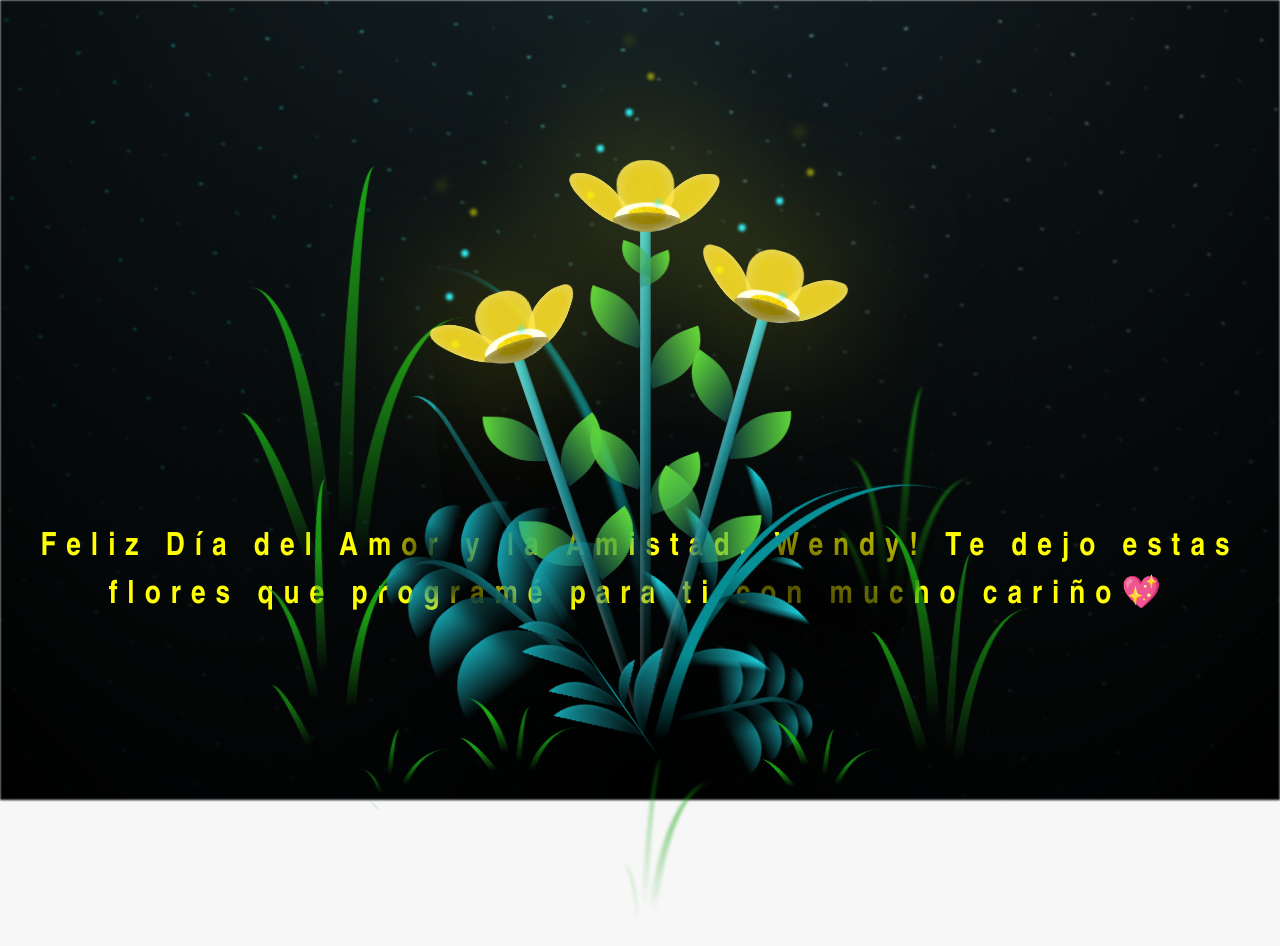
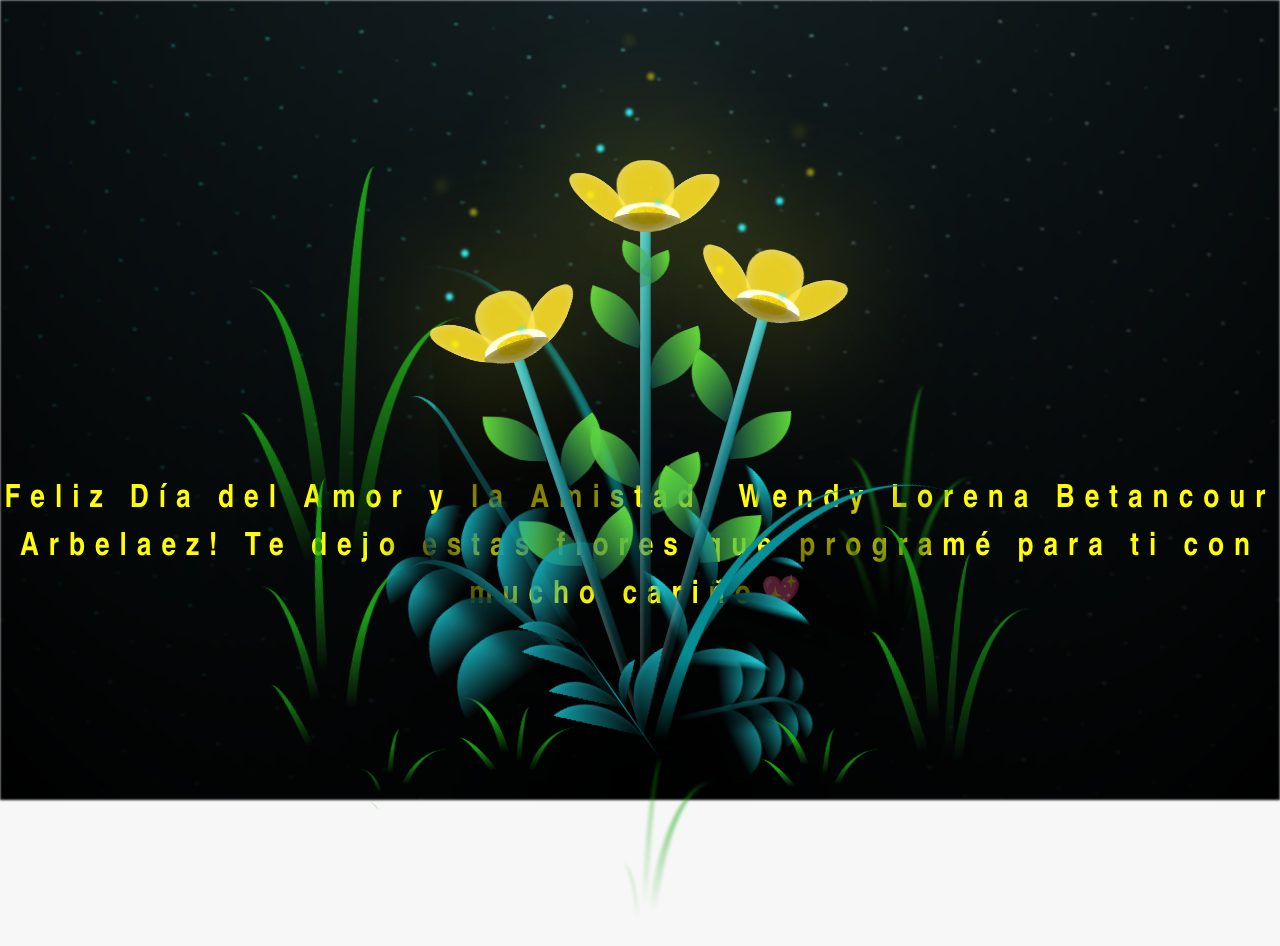
Before and after one commit to GabrielOrtega01/florWendy, a plain HTML site: page flower.html in a window 1280 px wide. Drawn offline with Linux system fonts and the light colour scheme.

Commit message:
Update flower.html

```diff
--- a/flower.html
+++ b/flower.html
@@ -13,7 +13,7 @@
     <div id="lyrics">
 
     </div>
-    <h1 class="titulo">Feliz Día del Amor y la Amistad, Wendy! Te dejo estas flores que programé para ti con mucho cariño💖</h1>
+    <h1 class="titulo">Feliz Día del Amor y la Amistad, Wendy Lorena Betancour Arbelaez! Te dejo estas flores que programé para ti con mucho cariño💖</h1>
 
     <div class="night"></div>
     <div class="flowers">
```
